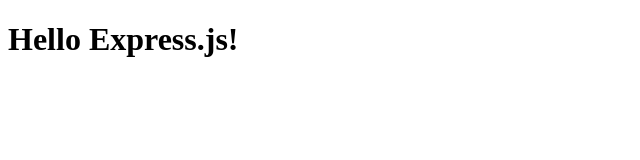
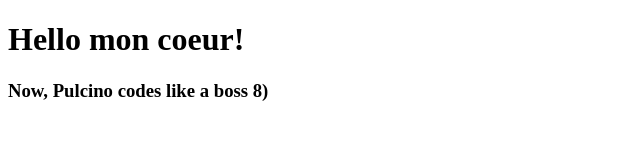
Before and after one commit to Kalianey/web-server, a website: page public/index.html in a window 1280 px wide. Shown: the whole page, without its empty margins (0-640 px from the left). Drawn offline with Linux system fonts and the light colour scheme.

Commit message:
Update index.html

```diff
--- a/public/index.html
+++ b/public/index.html
@@ -5,6 +5,8 @@
         <title>My First Web Server App</title>
     </head>
     <body>
-        <h1>Hello Express.js!</h1>
+        <h1>Hello mon coeur!</h1>
+        <h3>Now, Pulcino codes like a boss 8)</h3>
+        <imr src="https://s-media-cache-ak0.pinimg.com/236x/1a/4f/e3/1a4fe3be9dd0249e394b16ba8807e347.jpg" />
     </body>
 </html>
```
